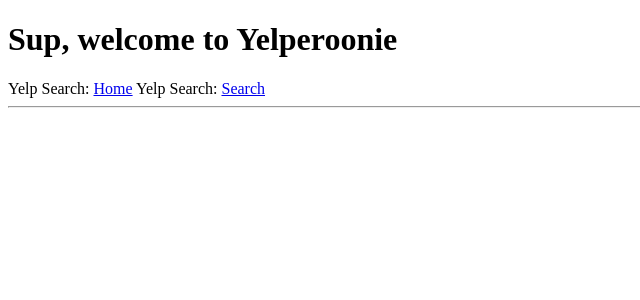
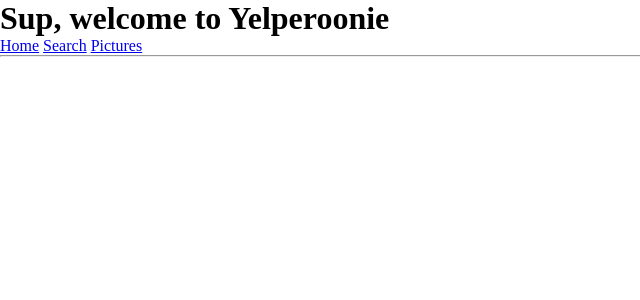
Before and after one commit to alvinlee123/yelp, a Flask app: page / in a window 1280 px wide. Shown: the top 300 px of the page, without its empty margins (0-640 px from the left). Run offline with Flask 2, Linux system fonts and the light colour scheme; parts of the project's set-up code (start-up, migrations or seed data) failed here and were passed over.

Commit message:
Added Yelp Search Added Picture Viewing Added Idea Generator
Signed-off-by: Alvin <alvinlee123@hotmail.com>

```diff
--- a/app/templates/base.html
+++ b/app/templates/base.html
@@ -1,12 +1,27 @@
 <!DOCTYPE html>
 <html lang="en">
+<style>
+* {
+  padding: 0;
+  margin: 0;
+}
+.fit {
+  max-width: 100%;
+  max-height: 100%;
+}
+.center {
+  display: block;
+  margin: auto;
+}
+</style>
     <head>
         <meta charset="UTF-8">
         <h1> Sup, welcome to Yelperoonie</h1>
     </head>
     <body>
-    <div>Yelp Search: <a href="{{  url_for('index') }}">Home</a>
-        Yelp Search: <a href="{{  url_for('search') }}">Search</a></div>
+    <div> <a href="{{  url_for('index') }}">Home</a>
+         <a href="{{  url_for('search') }}">Search</a>
+        <a href="{{  url_for('pictures') }}">Pictures</a>  </div>
         <hr>
         {% with messages = get_flashed_messages() %}
             {% if messages %}
--- a/app/views.py
+++ b/app/views.py
@@ -4,7 +4,9 @@
 from yelp.client import Client
 from yelp.oauth1_authenticator import Oauth1Authenticator
 from .forms import Query
-
+from glob import glob
+from os import path
+from idea_generator import generate
 
 auth = Oauth1Authenticator(
     consumer_key=app.config['CONSUMER_KEY'],
@@ -25,7 +27,9 @@
     if request.method == 'POST':
         if form.validate_on_submit():
             result = client.search(form.data['search'])
-            business_names = [ result.name for result in result.businesses]
+            business_names = {result.id: [result.name, result.image_url, result.phone, result.review_count, result.rating, result.snippet_text]
+                          for result in result.businesses}
+
             return render_template('results.html',
                                    businesses=business_names)
         else:
@@ -34,3 +38,12 @@
     elif request.method =='GET':
         return render_template('search.html',
                                form=form)
+
+
+
+@app.route('/pictures')
+def pictures():
+    pictures = glob('app/static/IMG/*.JPG')
+    pictures = [path.basename(x) for x in pictures]
+    return render_template('pictures.html',
+                           pictures=pictures)
```
Also changed, not shown: app/__init__.py (+2 -10 lines), app/templates/results.html (+8 -2 lines).
